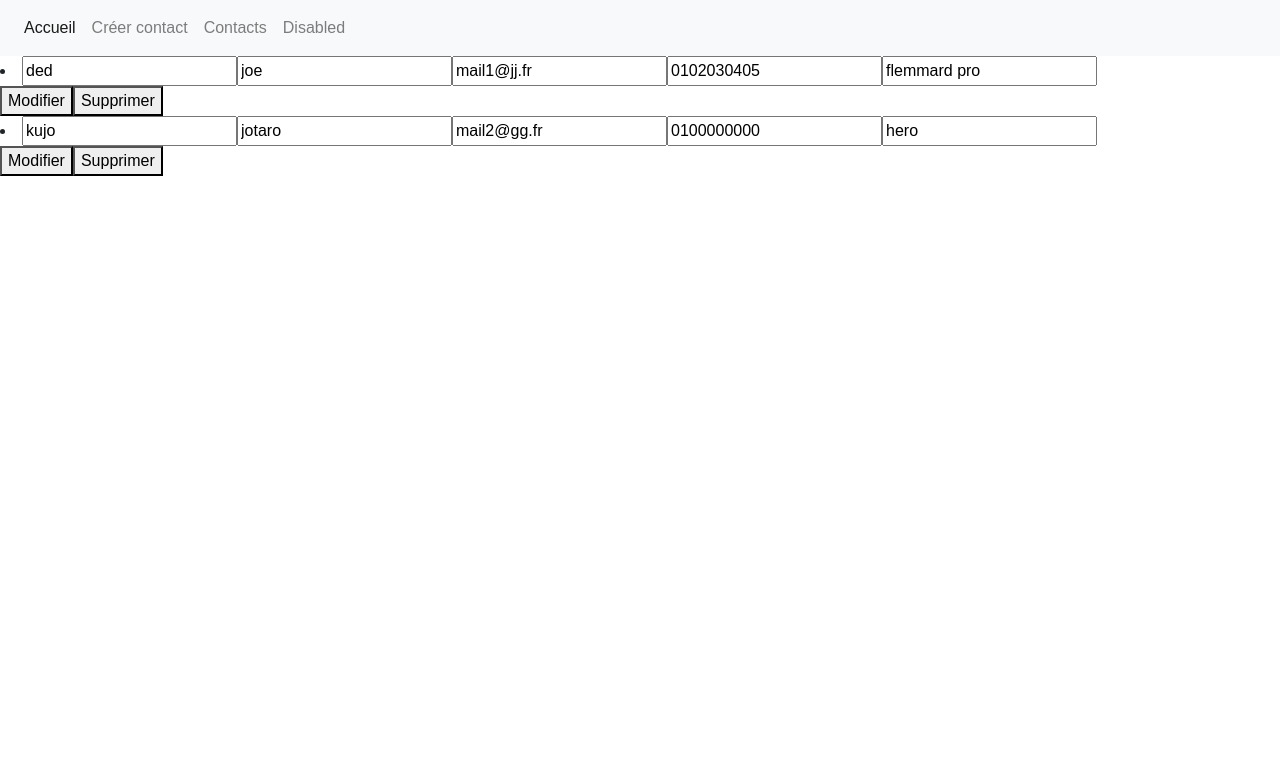
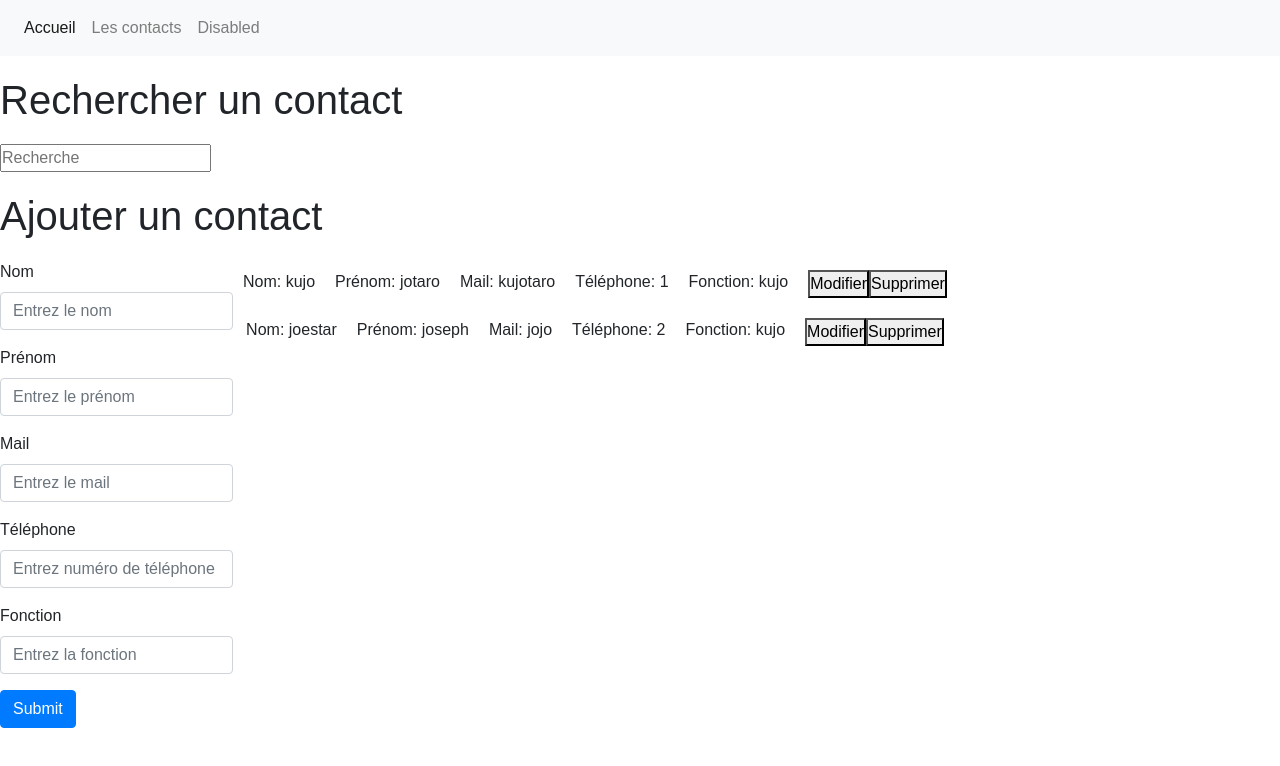
Before and after one commit to GeoffreyDu/Test-technique-Simplon-prod, a React app: page /contacts in a window 1280 px wide. Built offline with nearby package versions, Linux system fonts and the light colour scheme.

Commit message:
ajout suppr de contacts

```diff
--- a/src/components/Contact.css
+++ b/src/CSS/Contact.css
@@ -6,5 +6,6 @@
 .cadre{
   display: flex;
   flex-direction: row;
+  justify-content: center;
   flex-wrap: wrap;
 }
--- /dev/null
+++ b/src/CSS/ContactList.css
@@ -0,0 +1,21 @@
+*{
+  margin:0;
+  padding:0;
+}
+
+.dispo{
+  display: flex;
+}
+
+h1{
+  margin: 20px 0px;
+}
+
+.dispo li {
+  list-style-type: none;
+}
+
+.dispo li div{
+  margin: 10px;
+
+}
--- a/src/Routes.js
+++ b/src/Routes.js
@@ -1,7 +1,7 @@
 import React, { Component } from 'react';
 import { Route, Switch } from 'react-router-dom'
 import Home from './components/Home'
-import AddContacts from './components/AddContacts'
+
 import ContactList from './components/ContactList'
 
 class Routes extends Component {
@@ -11,7 +11,7 @@ class Routes extends Component {
       <div>
         <Switch>
           <Route path="/" exact component={Home} />
-          <Route path="/add" exact component={AddContacts} />
+
           <Route path="/contacts" exact component={ContactList} />
         </Switch>
       </div>
--- a/src/components/AddContacts.js
+++ b/src/components/AddContacts.js
@@ -1,38 +1,33 @@
-import React, { Component } from 'react';
+import React from 'react';
 
-class AddContacts extends Component {
-
-  render() {
+const AddContacts = (props) =>{
     return (
       <div>
-          <h1>Ajouter contact</h1>
           <form>
-          <div class="form-group">
-            <label for="InputName">Nom</label>
-            <input type="text" class="form-control" id="InputName" aria-describedby="emailHelp" placeholder="Entrez le nom"/>
+          <div className="form-group">
+            <label htmlFor="InputName">Nom</label>
+            <input name="name" onChange={props.change} type="textarea" className="form-control" id="InputName" aria-describedby="emailHelp" placeholder="Entrez le nom" value={props.name}/>
             </div>
-          <div class="form-group">
-            <label for="InputFirstname">Prénom</label>
-            <input type="text" class="form-control" id="InputFirstname" placeholder="Entrez le prénom"/>
+          <div className="form-group">
+            <label htmlFor="InputFirstname">Prénom</label>
+            <input name="firstname" onChange={props.change} type="text" className="form-control" id="InputFirstname" placeholder="Entrez le prénom" value={props.firstname}/>
           </div>
-          <div class="form-group">
-            <label for="InputMail">Mail</label>
-            <input type="mail" class="form-control" id="InputMail" placeholder="Entrez le mail"/>
+          <div className="form-group">
+            <label htmlFor="InputMail">Mail</label>
+            <input name="mail" onChange={props.change} type="mail" className="form-control" id="InputMail" placeholder="Entrez le mail" value={props.mail}/>
           </div>
-          <div class="form-group">
-            <label for="InputTel">Téléphone</label>
-            <input type="number" class="form-control" id="InputTel" placeholder="Entrez le numéro de téléphone"/>
+          <div className="form-group">
+            <label htmlFor="InputTel">Téléphone</label>
+            <input name="tel" onChange={props.change} type="text" className="form-control" id="InputTel" placeholder="Entrez numéro de téléphone" value={props.tel}/>
           </div>
-          <div class="form-group">
-            <label for="InputFonction">Fonction</label>
-            <input type="text" class="form-control" id="InputFonction" placeholder="Entrez la fonction"/>
+          <div className="form-group">
+            <label htmlFor="InputFonction">Fonction</label>
+            <input name="fonction" onChange={props.change} type="text" className="form-control" id="InputFonction" placeholder="Entrez la fonction" value={props.fonction}/>
           </div>
-          <button type="submit" class="btn btn-primary">Submit</button>
+          <button type="submit" className="btn btn-primary" onClick={props.newContact}>Submit</button>
           </form>
       </div>
     );
-  }
-
 }
 
 export default AddContacts;
--- a/src/components/Contact.js
+++ b/src/components/Contact.js
@@ -1,16 +1,17 @@
 import React from 'react';
+import '../CSS/Contact.css'
 
 const Contact = (props) => {
   return(
     <li className="cadre">
-      <input value={props.name}/>
-      <input value={props.firstname}/>
-      <input value={props.mail}/>
-      <input value={props.tel}/>
-      <input value={props.fonction}/>
+      <div>Nom: {props.name}</div>
+      <div>Prénom: {props.firstname}</div>
+      <div>Mail: {props.mail}</div>
+      <div>Téléphone: {props.tel}</div>
+      <div>Fonction: {props.fonction}</div>
       <div>
         <button>Modifier</button>
-        <button onClick={props.removeContact}>Supprimer</button>
+        <button onClick={props.handleContact}>Supprimer</button>
       </div>
     </li>
   )
--- a/src/components/ContactList.js
+++ b/src/components/ContactList.js
@@ -1,27 +1,30 @@
 import React, { Component } from 'react';
 import Contact from './Contact'
+import AddContacts from './AddContacts'
+import '../CSS/ContactList.css'
 
 class ContactList extends Component {
   state= {
+    research: "",
     contacts:[
-      {
-        name: "ded",
-        firstname: "joe",
-        mail: "mail1@jj.fr",
-        tel:"0102030405",
-        fonction: "flemmard pro"
-      },
       {
         name: "kujo",
         firstname: "jotaro",
-        mail: "mail2@gg.fr",
-        tel:"0100000000",
-        fonction: "hero"
+        mail: "kujotaro",
+        tel:1,
+        fonction: "kujo"
+      },
+      {
+        name: "joestar",
+        firstname: "joseph",
+        mail: "jojo",
+        tel:2,
+        fonction: "kujo"
       }
     ]
   }
 
-  onchange = e =>{
+  changer = (e) =>{
       this.setState({
         [e.target.name] : e.target.value
       })
@@ -35,17 +38,46 @@ class ContactList extends Component {
     ]
   })
 
+  AddingContact = (e) =>{
+    e.preventDefault()
+    console.log(this.state);
+    this.setState({
+      contacts:[
+        {
+          name: this.state.name,
+          firstname: this.state.firstname,
+          mail: this.state.mail,
+          tel:this.state.tel,
+          fonction: this.state.fonction
+        },
+        ...this.state.contacts
+      ]
+    })
+  }
+
   render() {
+    let filteredContacts = this.state.contacts.filter((contact)=>{
+        return contact.name.toLowerCase().indexOf(this.state.research) !== -1
+    })
     return (
-      <div>{this.state.contacts.map((people, i) => <Contact
+      <div>
+        <h1>Rechercher un contact</h1>
+        <input type="text" name="research" onChange={this.changer} placeholder="Recherche" value={this.state.research}/>
+        <h1>Ajouter un contact</h1>
+      <div className="dispo">
+        <div>{<AddContacts change={(e)=>this.changer(e)} newContact={(e)=>this.AddingContact(e)}/>}</div>
+        <div>
+          {filteredContacts.map((people, i) => <Contact
           key={i}
           name={people.name}
           firstname={people.firstname}
           mail={people.mail}
           tel={people.tel}
           fonction={people.fonction}
-          removeContact={()=>this.removeContact(i)} />)}
+          handleContact={()=>this.removeContact(i)} />)}
+        </div>
       </div>
+    </div>
     );
   }
 
--- a/src/components/Navbar.js
+++ b/src/components/Navbar.js
@@ -5,20 +5,17 @@ class Navbar extends Component {
 
   render() {
     return (
-        <nav class="navbar navbar-expand-lg navbar-light bg-light">
-        <div class="collapse navbar-collapse" id="navbarNav">
-          <ul class="navbar-nav">
-            <li class="nav-item active">
-              <Link class="nav-link" to="/">Accueil</Link>
+        <nav className="navbar navbar-expand-lg navbar-light bg-light">
+        <div className="collapse navbar-collapse" id="navbarNav">
+          <ul className="navbar-nav">
+            <li className="nav-item active">
+              <Link className="nav-link" to="/">Accueil</Link>
             </li>
-            <li class="nav-item">
-              <Link class="nav-link" to="/add">Créer contact</Link>
+            <li className="nav-item">
+              <Link className="nav-link" to="contacts">Les contacts</Link>
             </li>
-            <li class="nav-item">
-              <Link class="nav-link" to="contacts">Contacts</Link>
-            </li>
-            <li class="nav-item">
-              <Link class="nav-link" to="#">Disabled</Link>
+            <li className="nav-item">
+              <Link className="nav-link" to="#">Disabled</Link>
             </li>
           </ul>
         </div>
```
